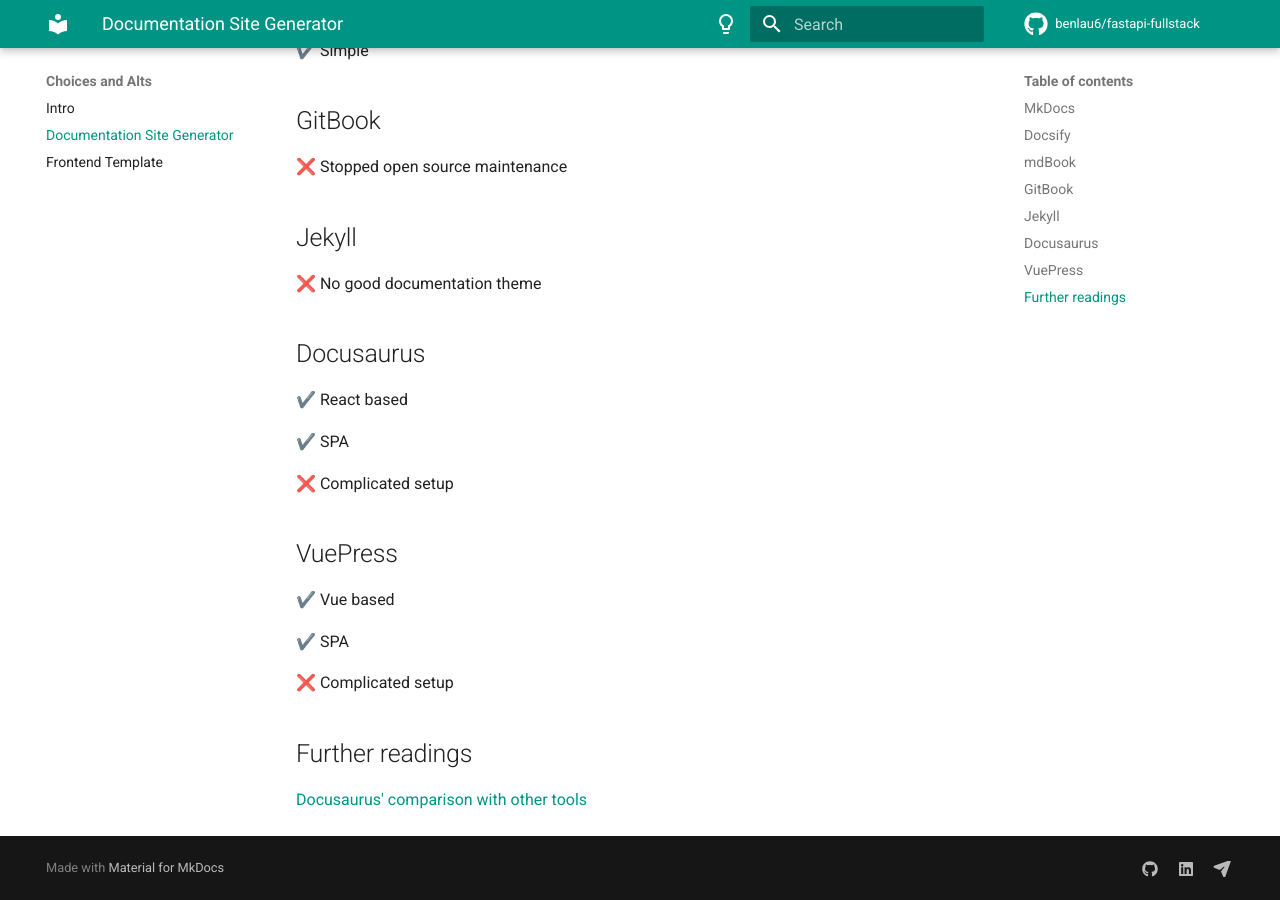
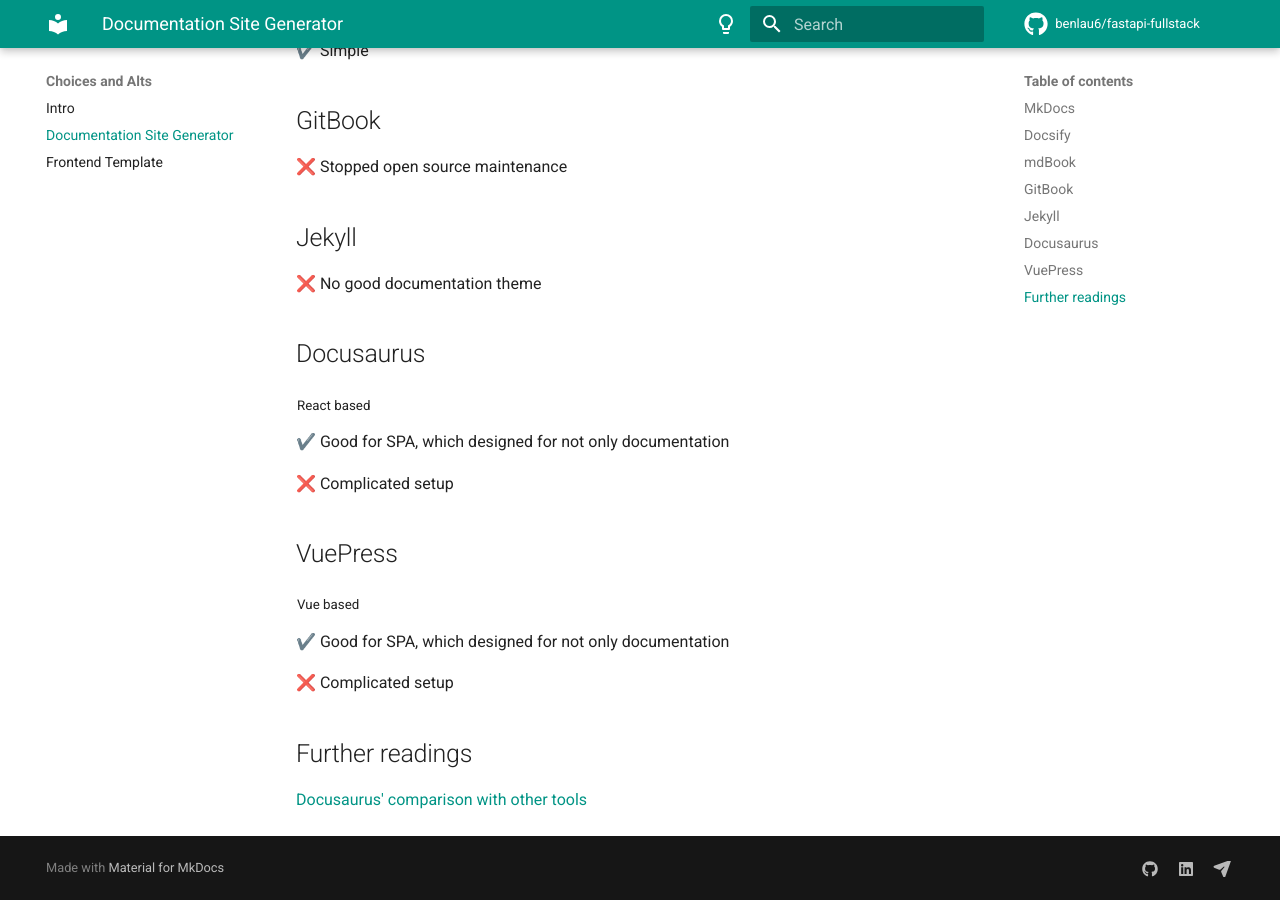
Before and after one commit to benlau6/fastapi-fullstack, an MkDocs documentation site: the page built from docs/choices/docs-site-generator.md, in a window 1280 px wide and 900 px high, scrolled down 807 px. Built offline with MkDocs 1.6.1 and Material for MkDocs 9.7.7, drawn with Linux system fonts in a browser that asks for light colours; comment, search, counter and statistics services are not loaded.

Commit message:
correct docs content

```diff
--- a/docs/choices/docs-site-generator.md
+++ b/docs/choices/docs-site-generator.md
@@ -38,17 +38,17 @@
 
 ## Docusaurus
 
-✔️ React based
+<sub>React based
 
-✔️ SPA
+✔️ Good for SPA, which designed for not only documentation
 
 ❌ Complicated setup
 
 ## VuePress
 
-✔️ Vue based
+<sub>Vue based
 
-✔️ SPA
+✔️ Good for SPA, which designed for not only documentation
 
 ❌ Complicated setup
 
```
